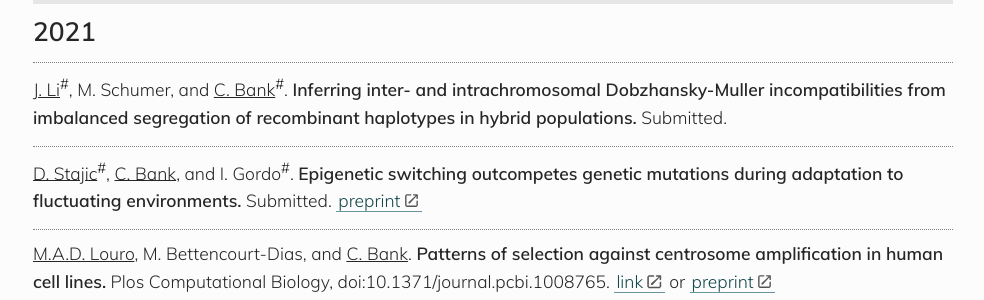
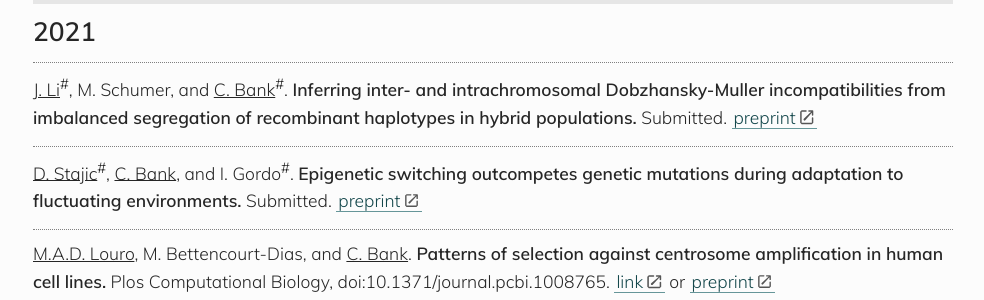
Before and after one commit to banklab/banklab.github.io, a Jekyll site: the page built from publications.md, in a window 1280 px wide and 900 px high, scrolled down 450 px. Shown: the part 154-454 px from the top of the window, without its empty margins (147-1131 px from the left). Built offline with Jekyll 4.4.1, drawn with Linux system fonts in a browser that asks for light colours; some web fonts are replaced.

Commit message:
Update publications.md
Added preprint link

```diff
--- a/publications.md
+++ b/publications.md
@@ -21,7 +21,7 @@
 
 
 ## 2021
-<u>J. Li</u><sup>#</sup>, M. Schumer, and <u>C. Bank</u><sup>#</sup>. **Inferring inter- and intrachromosomal Dobzhansky-Muller incompatibilities from imbalanced segregation of recombinant haplotypes in hybrid populations.** Submitted.
+<u>J. Li</u><sup>#</sup>, M. Schumer, and <u>C. Bank</u><sup>#</sup>. **Inferring inter- and intrachromosomal Dobzhansky-Muller incompatibilities from imbalanced segregation of recombinant haplotypes in hybrid populations.** Submitted. [preprint](https://www.biorxiv.org/content/10.1101/2021.08.04.454891v1)
 
 <u>D. Stajic</u><sup>#</sup>, <u>C. Bank</u>, and I. Gordo<sup>#</sup>. **Epigenetic switching outcompetes genetic mutations during adaptation to fluctuating environments.** Submitted. [preprint](https://www.biorxiv.org/content/10.1101/2021.03.11.434930v1.abstract)
 
```
